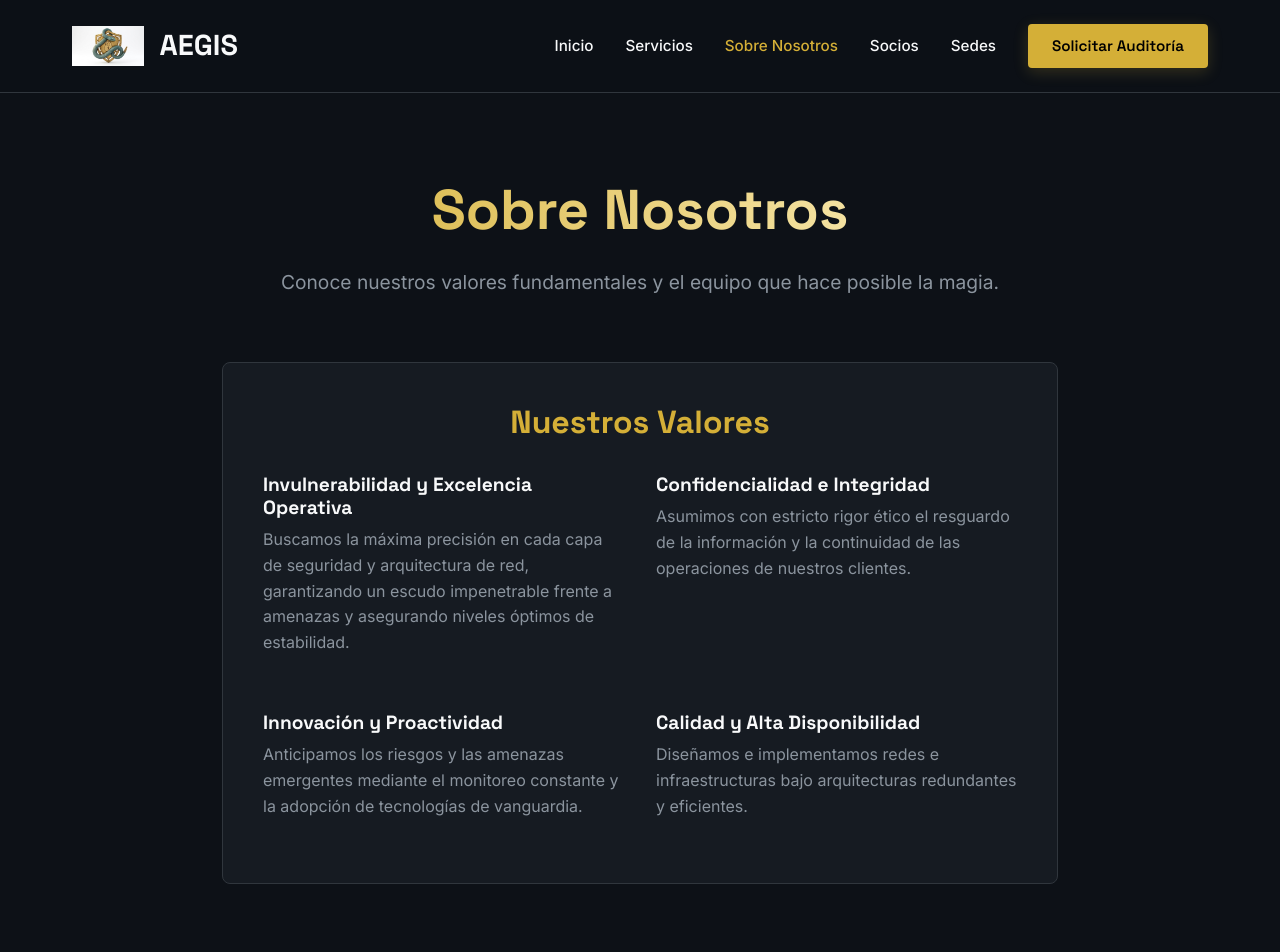
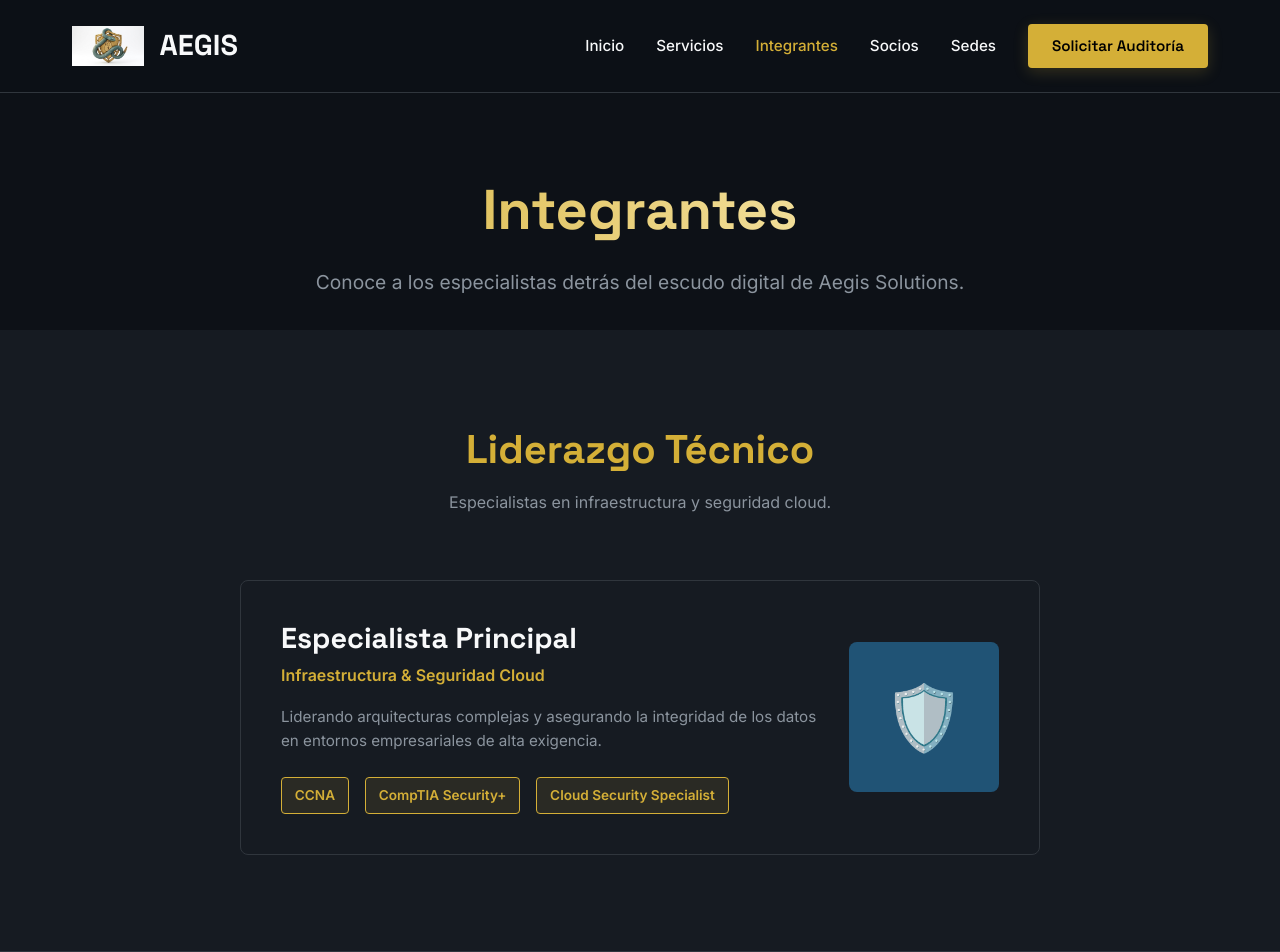
Before and after one commit to nilyerrr/Documentacion---Aegis-Solutions, a React (Vite) app in the folder Proyecto Final - Empresa 1/website/: page /nosotros in a window 1280 px wide. Shown: the top 952 px of the page. Built offline with nearby package versions, Linux system fonts and the light colour scheme.

Commit message:
vault backup: 2026-08-14 23:51:39

```diff
--- a/Proyecto Final - Empresa 1/website/src/components/Footer.jsx
+++ b/Proyecto Final - Empresa 1/website/src/components/Footer.jsx
@@ -17,7 +17,7 @@
           <ul style={{ listStyle: 'none', color: 'var(--text-muted)' }}>
             <li style={{ marginBottom: '0.5rem' }}><Link to="/" style={{ color: 'inherit', textDecoration: 'none', transition: 'color 0.2s' }} onMouseOver={e=>e.target.style.color='var(--primary)'} onMouseOut={e=>e.target.style.color='inherit'}>Inicio</Link></li>
             <li style={{ marginBottom: '0.5rem' }}><Link to="/servicios" style={{ color: 'inherit', textDecoration: 'none', transition: 'color 0.2s' }} onMouseOver={e=>e.target.style.color='var(--primary)'} onMouseOut={e=>e.target.style.color='inherit'}>Servicios</Link></li>
-            <li style={{ marginBottom: '0.5rem' }}><Link to="/nosotros" style={{ color: 'inherit', textDecoration: 'none', transition: 'color 0.2s' }} onMouseOver={e=>e.target.style.color='var(--primary)'} onMouseOut={e=>e.target.style.color='inherit'}>Sobre Nosotros</Link></li>
+            <li style={{ marginBottom: '0.5rem' }}><Link to="/nosotros" style={{ color: 'inherit', textDecoration: 'none', transition: 'color 0.2s' }} onMouseOver={e=>e.target.style.color='var(--primary)'} onMouseOut={e=>e.target.style.color='inherit'}>Integrantes</Link></li>
             <li style={{ marginBottom: '0.5rem' }}><Link to="/contacto" style={{ color: 'inherit', textDecoration: 'none', transition: 'color 0.2s' }} onMouseOver={e=>e.target.style.color='var(--primary)'} onMouseOut={e=>e.target.style.color='inherit'}>Contacto</Link></li>
           </ul>
         </div>
--- a/Proyecto Final - Empresa 1/website/src/components/Navbar.jsx
+++ b/Proyecto Final - Empresa 1/website/src/components/Navbar.jsx
@@ -33,7 +33,7 @@
         <div style={{ display: 'flex', gap: '2rem', alignItems: 'center' }}>
           <Link to="/" style={{ color: isActive('/'), textDecoration: 'none', fontWeight: 500, fontSize: '0.95rem' }}>Inicio</Link>
           <Link to="/servicios" style={{ color: isActive('/servicios'), textDecoration: 'none', fontWeight: 500, fontSize: '0.95rem' }}>Servicios</Link>
-          <Link to="/nosotros" style={{ color: isActive('/nosotros'), textDecoration: 'none', fontWeight: 500, fontSize: '0.95rem' }}>Sobre Nosotros</Link>
+          <Link to="/nosotros" style={{ color: isActive('/nosotros'), textDecoration: 'none', fontWeight: 500, fontSize: '0.95rem' }}>Integrantes</Link>
           <Link to="/socios" style={{ color: isActive('/socios'), textDecoration: 'none', fontWeight: 500, fontSize: '0.95rem' }}>Socios</Link>
           <Link to="/sedes" style={{ color: isActive('/sedes'), textDecoration: 'none', fontWeight: 500, fontSize: '0.95rem' }}>Sedes</Link>
           <Link to="/contacto" className="btn btn-primary" style={{ padding: '0.6rem 1.5rem', fontSize: '0.95rem' }}>Solicitar Auditoría</Link>
--- a/Proyecto Final - Empresa 1/website/src/pages/AboutUs.jsx
+++ b/Proyecto Final - Empresa 1/website/src/pages/AboutUs.jsx
@@ -3,34 +3,12 @@
 
 const AboutUs = () => {
   return (
-    <div style={{ paddingTop: '80px' }}>
-      <section className="section" style={{ background: 'var(--bg-color)' }}>
+    <div style={{ paddingTop: '80px', minHeight: '80vh' }}>
+      <section className="section" style={{ background: 'var(--bg-color)', paddingBottom: '0' }}>
         <div className="container" style={{ maxWidth: '900px' }}>
-          <div style={{ textAlign: 'center', marginBottom: '4rem' }}>
-            <h1 className="text-gradient" style={{ fontSize: '3.5rem', marginBottom: '1.5rem' }}>Sobre Nosotros</h1>
-            <p style={{ color: 'var(--text-muted)', fontSize: '1.2rem' }}>Conoce nuestros valores fundamentales y el equipo que hace posible la magia.</p>
-          </div>
-
-          <div className="glass-card" style={{ marginBottom: '4rem' }}>
-            <h2 className="text-primary" style={{ fontSize: '2rem', marginBottom: '2rem', textAlign: 'center' }}>Nuestros Valores</h2>
-            <div className="grid grid-cols-2">
-              <div style={{ marginBottom: '1.5rem' }}>
-                <h4 style={{ color: 'var(--text-main)', fontSize: '1.2rem', marginBottom: '0.5rem' }}>Invulnerabilidad y Excelencia Operativa</h4>
-                <p style={{ color: 'var(--text-muted)' }}>Buscamos la máxima precisión en cada capa de seguridad y arquitectura de red, garantizando un escudo impenetrable frente a amenazas y asegurando niveles óptimos de estabilidad.</p>
-              </div>
-              <div style={{ marginBottom: '1.5rem' }}>
-                <h4 style={{ color: 'var(--text-main)', fontSize: '1.2rem', marginBottom: '0.5rem' }}>Confidencialidad e Integridad</h4>
-                <p style={{ color: 'var(--text-muted)' }}>Asumimos con estricto rigor ético el resguardo de la información y la continuidad de las operaciones de nuestros clientes.</p>
-              </div>
-              <div style={{ marginBottom: '1.5rem' }}>
-                <h4 style={{ color: 'var(--text-main)', fontSize: '1.2rem', marginBottom: '0.5rem' }}>Innovación y Proactividad</h4>
-                <p style={{ color: 'var(--text-muted)' }}>Anticipamos los riesgos y las amenazas emergentes mediante el monitoreo constante y la adopción de tecnologías de vanguardia.</p>
-              </div>
-              <div style={{ marginBottom: '1.5rem' }}>
-                <h4 style={{ color: 'var(--text-main)', fontSize: '1.2rem', marginBottom: '0.5rem' }}>Calidad y Alta Disponibilidad</h4>
-                <p style={{ color: 'var(--text-muted)' }}>Diseñamos e implementamos redes e infraestructuras bajo arquitecturas redundantes y eficientes.</p>
-              </div>
-            </div>
+          <div style={{ textAlign: 'center', marginBottom: '2rem' }}>
+            <h1 className="text-gradient" style={{ fontSize: '3.5rem', marginBottom: '1.5rem' }}>Integrantes</h1>
+            <p style={{ color: 'var(--text-muted)', fontSize: '1.2rem' }}>Conoce a los especialistas detrás del escudo digital de Aegis Solutions.</p>
           </div>
         </div>
       </section>
```
